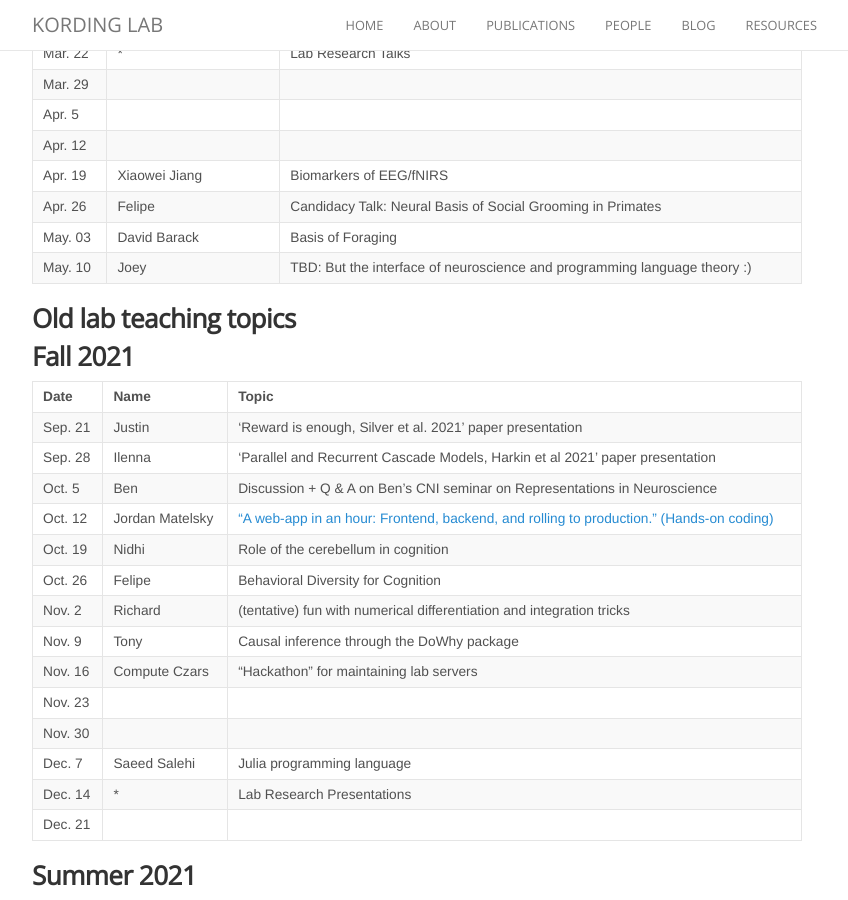
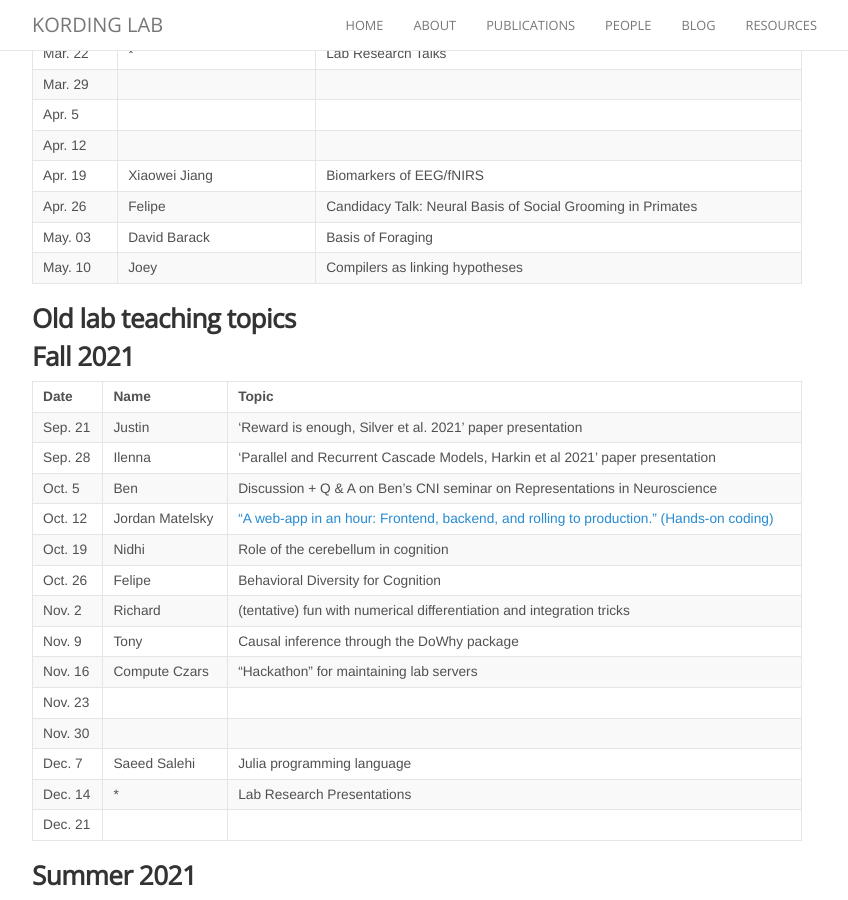
Before and after one commit to KordingLab/KordingLab.github.io, a Jekyll site: the page built from _posts/2021-01-01-upcoming-lab-teaching.md, in a window 1280 px wide and 900 px high, scrolled down 879 px. Shown: the whole window, without its empty margins (223-1071 px from the left). Built offline with Jekyll 4.4.1, drawn with Linux system fonts in a browser that asks for light colours; nearby versions of some CDN libraries; comment, search, counter and statistics services are not loaded.

Commit message:
Update 2021-01-01-upcoming-lab-teaching.md

```diff
--- a/_posts/2021-01-01-upcoming-lab-teaching.md
+++ b/_posts/2021-01-01-upcoming-lab-teaching.md
@@ -34,7 +34,7 @@ Please list below, topics you would like to learn more about (you may share your
 | Apr. 19 | Xiaowei Jiang | Biomarkers of EEG/fNIRS
 | Apr. 26 | Felipe | Candidacy Talk: Neural Basis of Social Grooming in Primates
 | May. 03 | David Barack | Basis of Foraging |
-| May. 10 | Joey | TBD: But the interface of neuroscience and programming language theory :)
+| May. 10 | Joey | Compilers as linking hypotheses
 
 
 ### Old lab teaching topics
```
